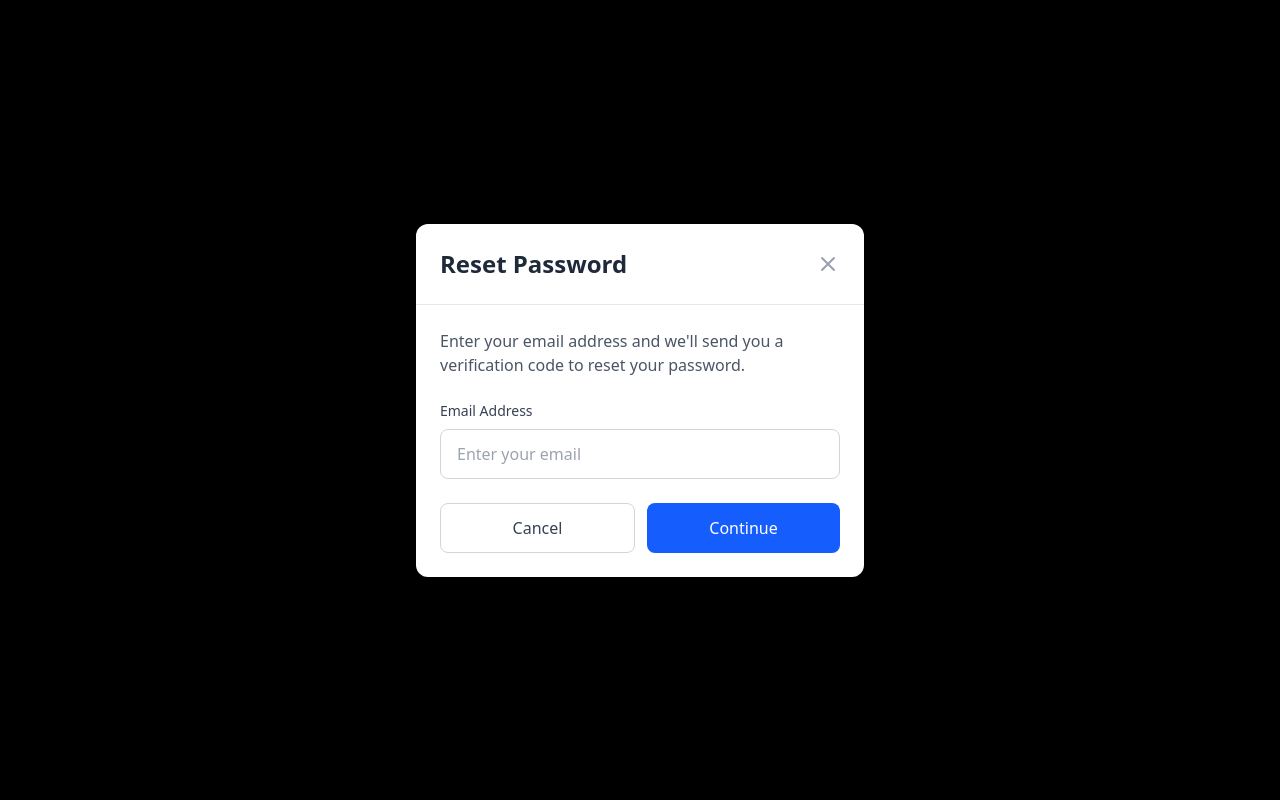
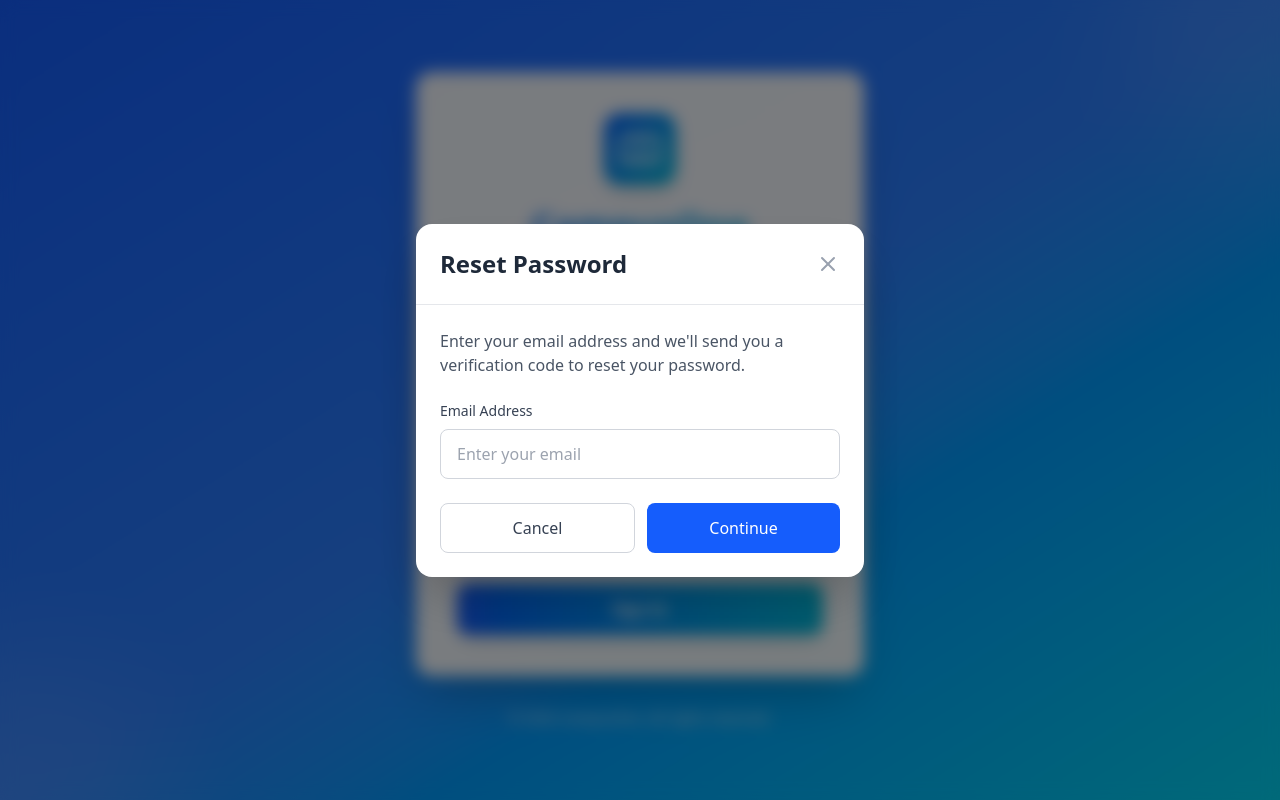
Before and after one commit to Hamza-Zartaj/CampusOne, a React (Vite) app in the folder campusone-frontend/: page /login in a window 1280 px wide. Both pictures are taken after a click on the link "Forgot password?". Built offline with nearby package versions, Linux system fonts and the light colour scheme.

Commit message:
some fix

```diff
--- a/campusone-frontend/src/components/ForgotPassword.jsx
+++ b/campusone-frontend/src/components/ForgotPassword.jsx
@@ -41,8 +41,8 @@ const ForgotPassword = ({ isOpen, onClose, onVerificationNeeded }) => {
   if (!isOpen) return null;
 
   return (
-    <div className="fixed inset-0 bg-black bg-opacity-50 flex items-center justify-center z-50 p-4">
-      <div className="bg-white rounded-xl shadow-2xl max-w-md w-full">
+    <div className="fixed inset-0 bg-black/50 backdrop-blur-sm flex items-center justify-center z-50 p-4">
+      <div className="bg-white rounded-2xl shadow-2xl max-w-md w-full">
         {/* Header */}
         <div className="flex items-center justify-between p-6 border-b border-gray-200">
           <h2 className="text-2xl font-bold text-gray-800">Reset Password</h2>
--- a/campusone-frontend/src/components/PasswordReset.jsx
+++ b/campusone-frontend/src/components/PasswordReset.jsx
@@ -84,8 +84,8 @@ const PasswordReset = ({ isOpen, onClose, resetData }) => {
   if (!isOpen || !resetData) return null;
 
   return (
-    <div className="fixed inset-0 bg-black bg-opacity-50 flex items-center justify-center z-50 p-4">
-      <div className="bg-white rounded-xl shadow-2xl max-w-md w-full">
+    <div className="fixed inset-0 bg-black/50 backdrop-blur-sm flex items-center justify-center z-50 p-4">
+      <div className="bg-white rounded-2xl shadow-2xl max-w-md w-full">
         {/* Header */}
         <div className="flex items-center justify-between p-6 border-b border-gray-200">
           <div className="flex items-center gap-3">
```
